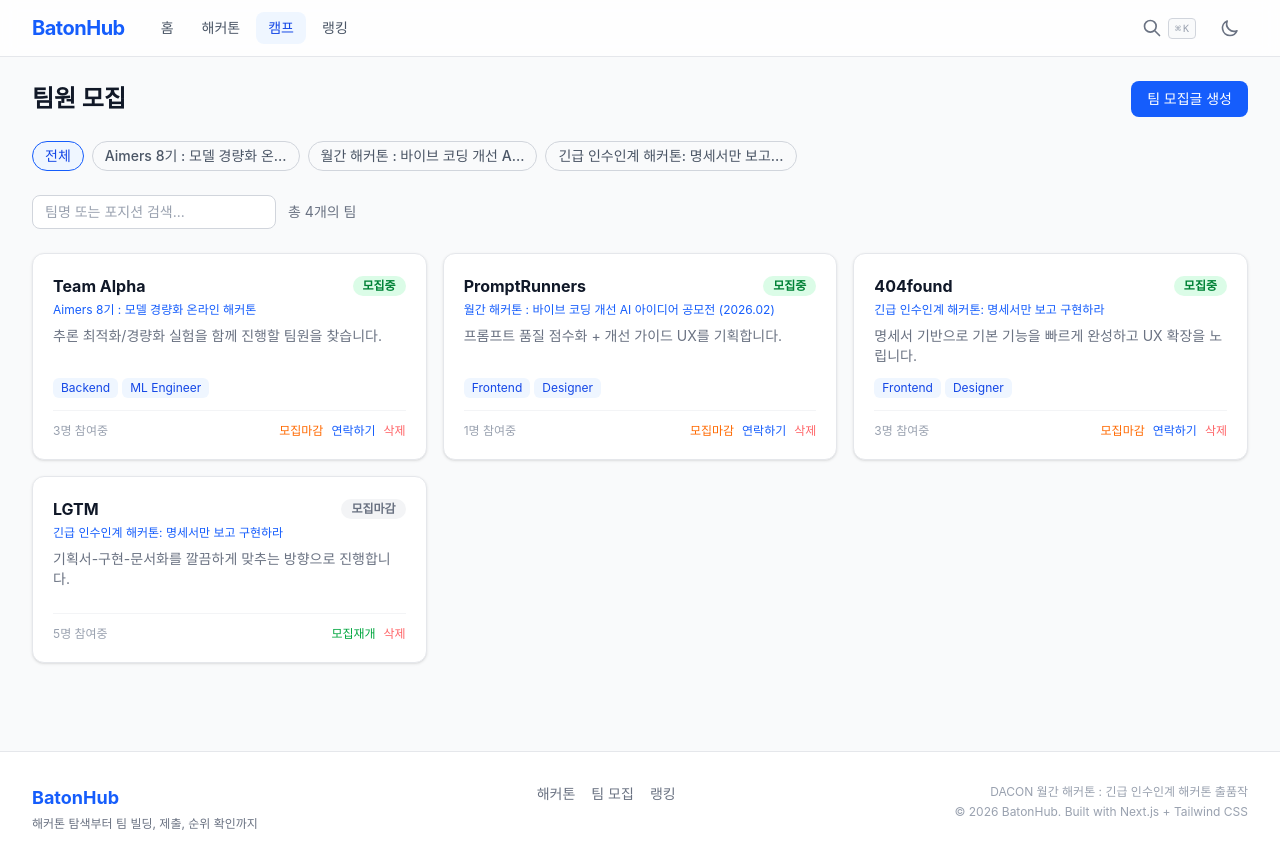
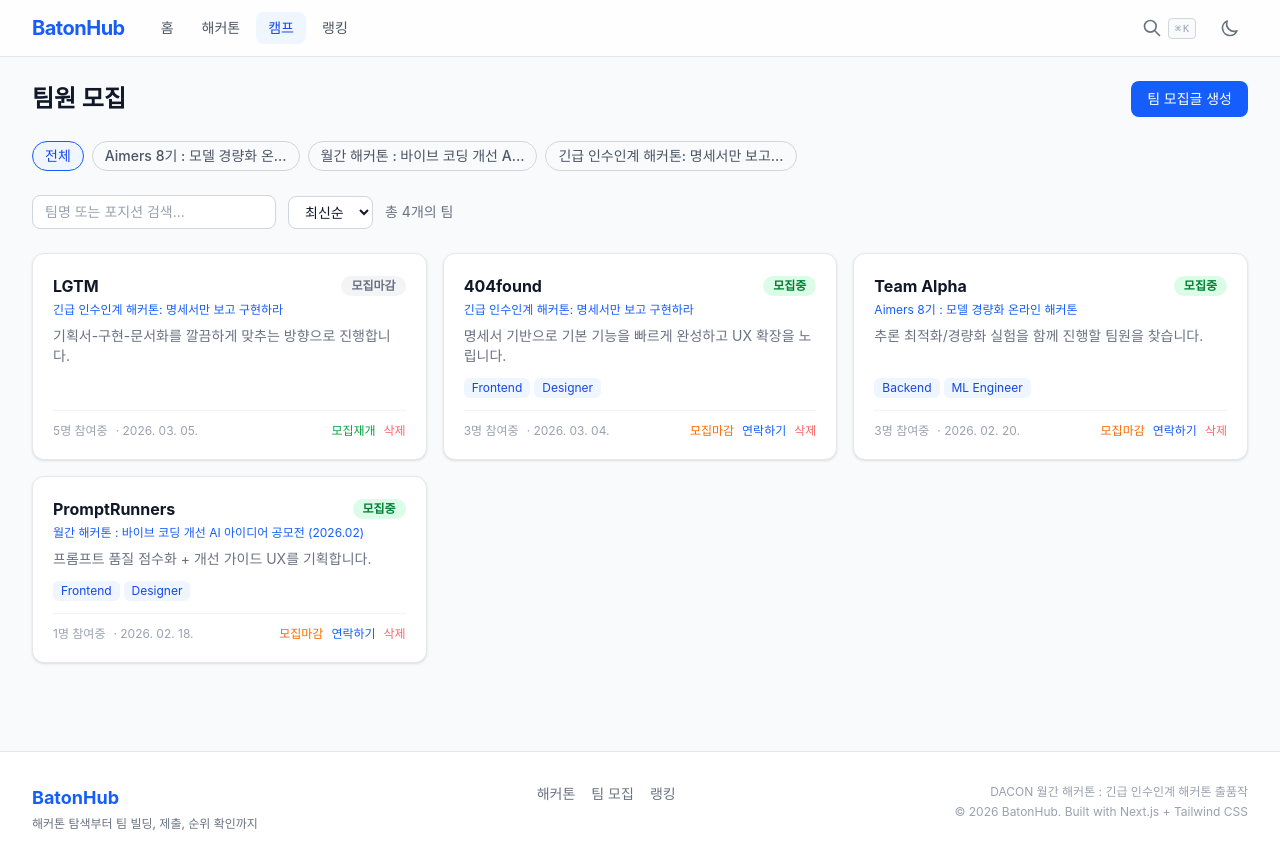
Before and after one commit to dbwls99706/daker_1, a Next.js app: page /camp in a window 1280 px wide. Built offline with nearby package versions, Linux system fonts and the light colour scheme; a web font is replaced by a local one.

Commit message:
Round 11: camp sorting, team date display, improved team management
- Add sort dropdown for camp teams (newest/name/members)
- Display team creation date on team cards
- Apply sort to filtered team results

https://claude.ai/code/session_01Qvgu4VQGhTkZ4eo13zsrb8

```diff
--- a/src/app/camp/page.tsx
+++ b/src/app/camp/page.tsx
@@ -9,7 +9,7 @@ import { EmptyState } from "@/components/ui/EmptyState";
 import { LoadingSpinner } from "@/components/ui/LoadingSpinner";
 import { Modal } from "@/components/ui/Modal";
 import { Toast } from "@/components/ui/Toast";
-import { generateId, sanitizeUrl, isValidUrl } from "@/lib/utils";
+import { generateId, sanitizeUrl, isValidUrl, formatDate } from "@/lib/utils";
 import type { Team } from "@/types";
 
 function CampContent() {
@@ -23,6 +23,7 @@ function CampContent() {
   const [toastMsg, setToastMsg] = useState<string | null>(null);
 
   const [teamSearch, setTeamSearch] = useState("");
+  const [campSort, setCampSort] = useState<"newest" | "name" | "members">("newest");
 
   const [name, setName] = useState("");
   const [intro, setIntro] = useState("");
@@ -131,6 +132,16 @@ function CampContent() {
           className="rounded-lg border border-gray-300 bg-white px-3 py-1.5 text-sm placeholder:text-gray-400 focus:border-blue-500 focus:outline-none focus:ring-1 focus:ring-blue-500"
           aria-label="팀 검색"
         />
+        <select
+          value={campSort}
+          onChange={(e) => setCampSort(e.target.value as "newest" | "name" | "members")}
+          className="rounded-lg border border-gray-300 bg-white px-3 py-1.5 text-sm"
+          aria-label="정렬"
+        >
+          <option value="newest">최신순</option>
+          <option value="name">팀명순</option>
+          <option value="members">인원순</option>
+        </select>
         <p className="text-sm text-gray-500">총 {teams.filter((t) => {
           if (!teamSearch.trim()) return true;
           const q = teamSearch.trim().toLowerCase();
@@ -235,6 +246,10 @@ function CampContent() {
           if (!teamSearch.trim()) return true;
           const q = teamSearch.trim().toLowerCase();
           return t.name.toLowerCase().includes(q) || t.lookingFor.some((r) => r.toLowerCase().includes(q)) || t.intro.toLowerCase().includes(q);
+        }).sort((a, b) => {
+          if (campSort === "name") return a.name.localeCompare(b.name);
+          if (campSort === "members") return b.memberCount - a.memberCount;
+          return new Date(b.createdAt).getTime() - new Date(a.createdAt).getTime();
         });
         if (filteredTeams.length === 0) return (
           <EmptyState
@@ -284,7 +299,10 @@ function CampContent() {
                 ))}
               </div>
               <div className="mt-3 flex items-center justify-between border-t border-gray-100 pt-3 text-xs text-gray-400">
-                <span>{t.memberCount}명 참여중</span>
+                <div className="flex items-center gap-2">
+                  <span>{t.memberCount}명 참여중</span>
+                  <span>· {formatDate(t.createdAt)}</span>
+                </div>
                 <div className="flex items-center gap-2">
                   {t.isOpen ? (
                     <>
```
